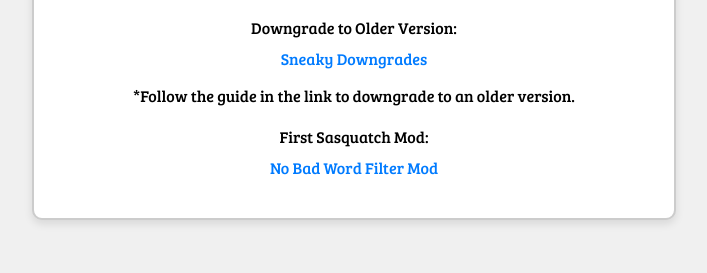
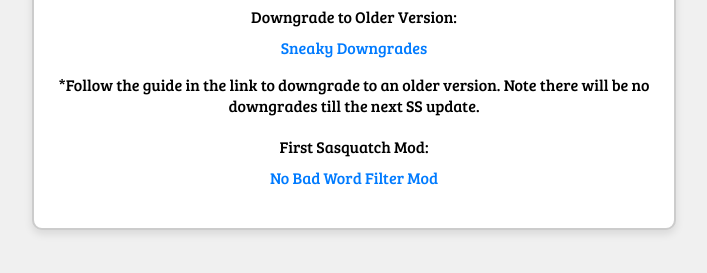
Before and after one commit to ikyih/SS_Mod_resources, a plain HTML site: page index.html in a window 1280 px wide. Shown: the part 365-638 px from the top of the page, without its empty margins (286-993 px from the left). Drawn offline with Linux system fonts and the light colour scheme.

Commit message:
Update index.html

```diff
--- a/index.html
+++ b/index.html
@@ -105,7 +105,7 @@
             <li class="resource-item">
                 <label class="form-label">Downgrade to Older Version:</label>
                 <a href="https://github.com/ikyih/Sneaky_Downgrades" class="resource-link" target="_blank">Sneaky Downgrades</a>
-                <p class="form-label">*Follow the guide in the link to downgrade to an older version.</p>
+                <p class="form-label">*Follow the guide in the link to downgrade to an older version. Note there will be no downgrades till the next SS update.</p>
             </li>
             <li class="resource-item">
                 <label class="form-label">First Sasquatch Mod:</label>
```
